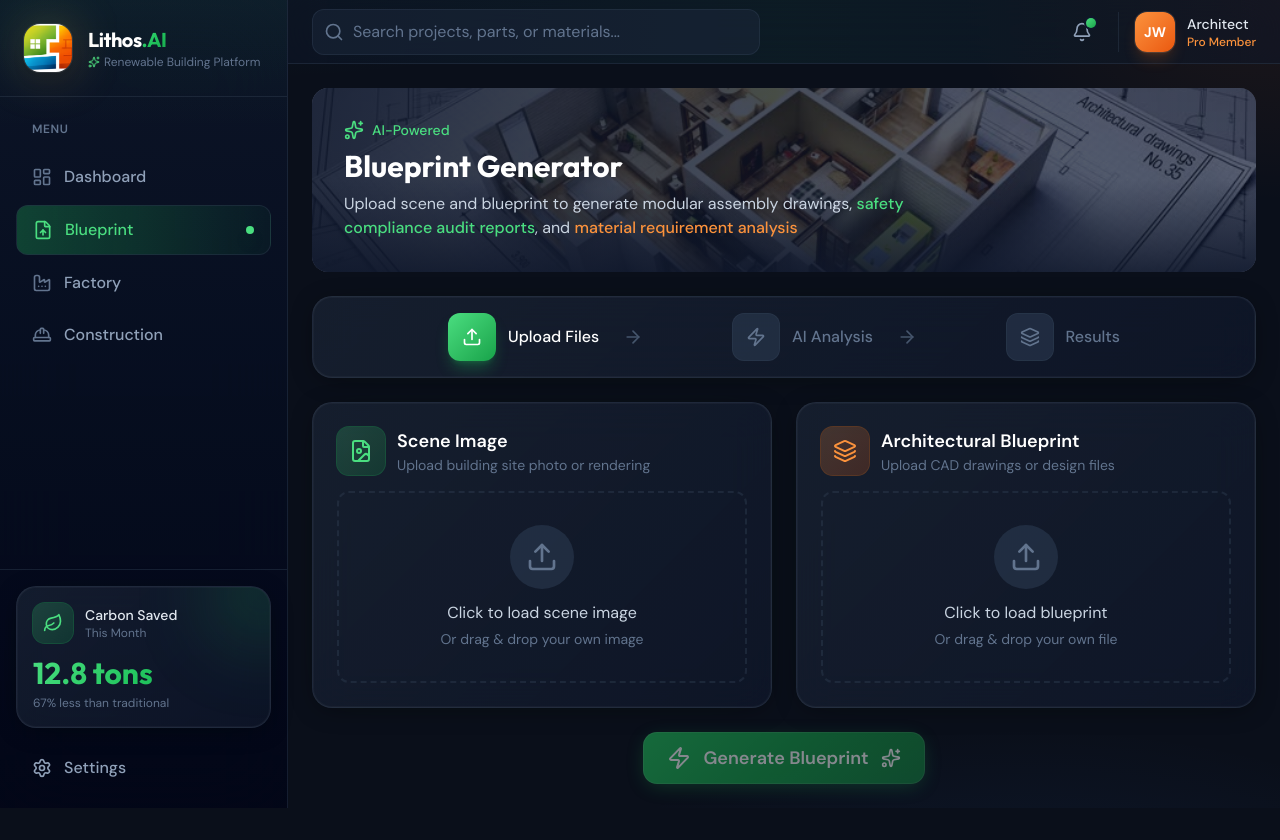
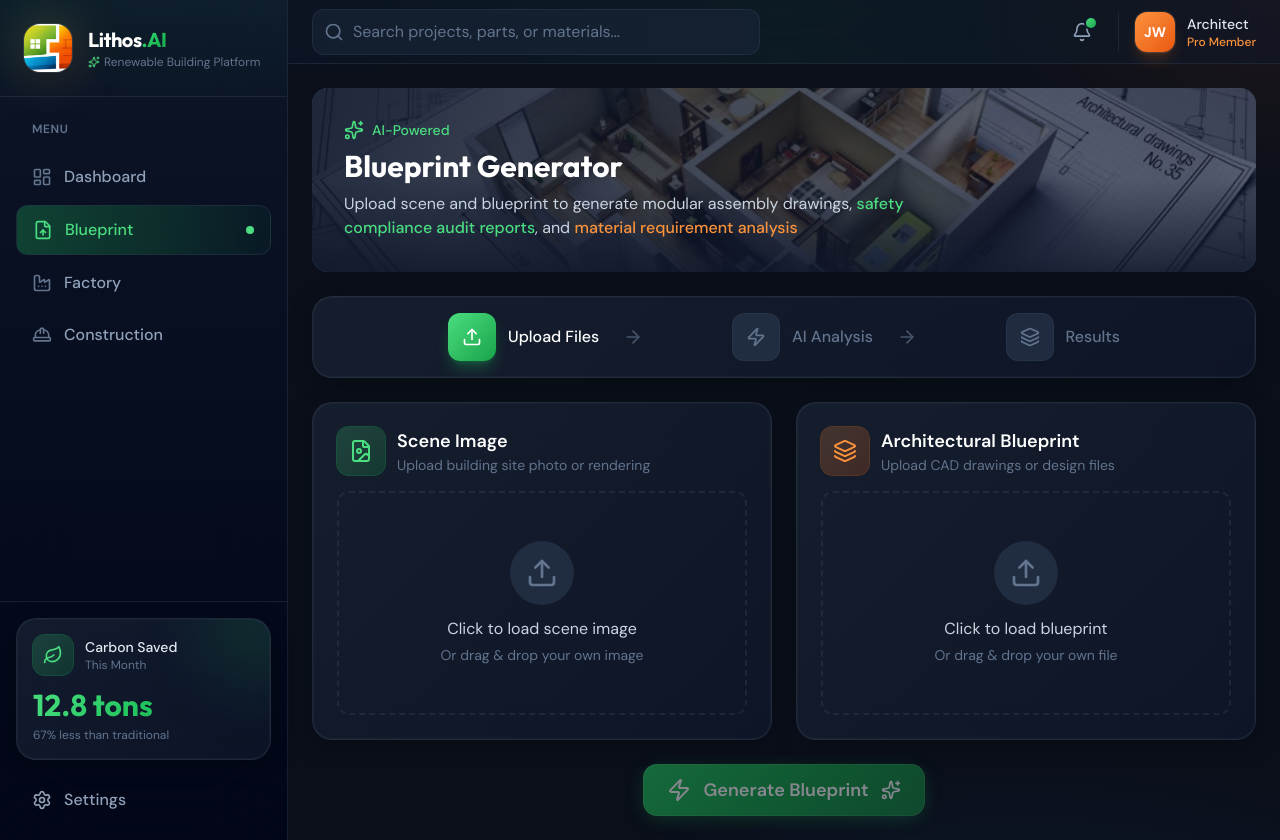
Before and after one commit to kshiteesh-joshi/Construction-AI-Platform, a React (Vite) app: page /blueprint in a window 1280 px wide. Before the commit the page ends 808 px from the top, so only its background shows below. Built offline with nearby package versions, Linux system fonts and the light colour scheme.

Commit message:
Blueprint: Make uploaded images fill entire upload area with gradient overlay

```diff
--- a/src/pages/Blueprint.tsx
+++ b/src/pages/Blueprint.tsx
@@ -363,7 +363,7 @@ export function Blueprint() {
               </div>
 
               <div
-                className={`border-2 border-dashed rounded-xl p-8 text-center cursor-pointer transition-all duration-300 ${
+                className={`border-2 border-dashed rounded-xl overflow-hidden text-center cursor-pointer transition-all duration-300 relative ${
                   isDragging
                     ? 'border-primary-500 bg-primary-500/10'
                     : uploadedFiles.scene
@@ -380,15 +380,17 @@ export function Blueprint() {
                 onDrop={(e) => handleDrop(e, 'scene')}
               >
                 {uploadedFiles.scene ? (
-                  <div className="flex flex-col items-center">
-                    <div className="w-24 h-24 rounded-lg overflow-hidden mb-3 ring-2 ring-primary-500/30">
-                      <img src={uploadedFiles.scene} alt="Scene" className="w-full h-full object-cover" />
+                  <div className="relative w-full h-64">
+                    <img src={uploadedFiles.scene} alt="Scene" className="w-full h-full object-cover" />
+                    <div className="absolute inset-0 bg-gradient-to-t from-black/60 to-transparent flex items-end justify-center p-4">
+                      <div className="text-center">
+                        <p className="text-white font-medium">Scene Image Loaded</p>
+                        <p className="text-sm text-slate-300 mt-1">Click to reload</p>
+                      </div>
                     </div>
-                    <p className="text-white font-medium">Scene Image Loaded</p>
-                    <p className="text-sm text-slate-500 mt-1">Click to reload</p>
                   </div>
                 ) : (
-                  <div className="flex flex-col items-center">
+                  <div className="flex flex-col items-center py-12">
                     <div className="w-16 h-16 rounded-full bg-slate-700/50 flex items-center justify-center mb-3">
                       <Upload className="w-8 h-8 text-slate-500" />
                     </div>
@@ -412,7 +414,7 @@ export function Blueprint() {
               </div>
 
               <div
-                className={`border-2 border-dashed rounded-xl p-8 text-center cursor-pointer transition-all duration-300 ${
+                className={`border-2 border-dashed rounded-xl overflow-hidden text-center cursor-pointer transition-all duration-300 relative ${
                   uploadedFiles.blueprint
                     ? 'border-accent-500/50 bg-accent-500/5'
                     : 'border-slate-700/50 hover:border-accent-500/50 hover:bg-slate-800/30'
@@ -426,15 +428,17 @@ export function Blueprint() {
                 onDrop={(e) => handleDrop(e, 'blueprint')}
               >
                 {uploadedFiles.blueprint ? (
-                  <div className="flex flex-col items-center">
-                    <div className="w-24 h-24 rounded-lg overflow-hidden mb-3 ring-2 ring-accent-500/30">
-                      <img src={uploadedFiles.blueprint} alt="Blueprint" className="w-full h-full object-cover" />
+                  <div className="relative w-full h-64">
+                    <img src={uploadedFiles.blueprint} alt="Blueprint" className="w-full h-full object-cover" />
+                    <div className="absolute inset-0 bg-gradient-to-t from-black/60 to-transparent flex items-end justify-center p-4">
+                      <div className="text-center">
+                        <p className="text-white font-medium">Blueprint Loaded</p>
+                        <p className="text-sm text-slate-300 mt-1">Click to reload</p>
+                      </div>
                     </div>
-                    <p className="text-white font-medium">Blueprint Loaded</p>
-                    <p className="text-sm text-slate-500 mt-1">Click to reload</p>
                   </div>
                 ) : (
-                  <div className="flex flex-col items-center">
+                  <div className="flex flex-col items-center py-12">
                     <div className="w-16 h-16 rounded-full bg-slate-700/50 flex items-center justify-center mb-3">
                       <Upload className="w-8 h-8 text-slate-500" />
                     </div>
```
